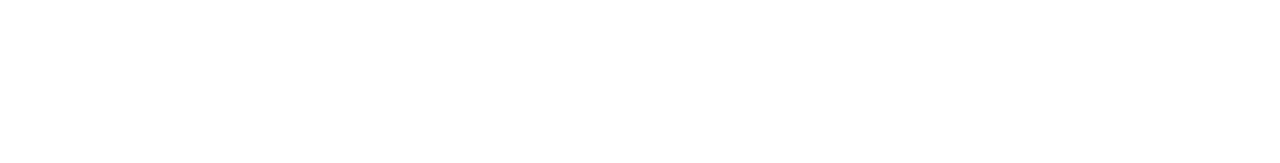
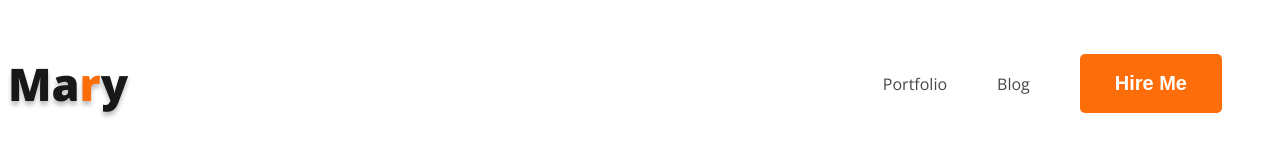
Before and after one commit to Md-Shohanul-Islam/webdeveloper-portfolio, a plain HTML site: page index.html in a window 1280 px wide. Drawn offline with nearby package versions, Linux system fonts and the light colour scheme.

Commit message:
added navigation bar

```diff
--- a/index.html
+++ b/index.html
@@ -4,10 +4,23 @@
     <meta charset="UTF-8">
     <meta name="viewport" content="width=device-width, initial-scale=1.0">
     <title>Web Developer Portfolio</title>
+
+    <link rel="preconnect" href="https://fonts.googleapis.com">
+    <link rel="preconnect" href="https://fonts.gstatic.com" crossorigin>
+    <link href="https://fonts.googleapis.com/css2?family=Open+Sans:wght@400;700;800&display=swap" rel="stylesheet">
+
+    <link rel="stylesheet" href="/styles/portfolio.css">
 </head>
 <body>
     <header>
-
+        <nav>
+            <h3 class="nav-title">Ma<span class="primary-text">r</span>y</h3>
+            <ul>
+                <li><a href="">Portfolio</a></li>
+                <li><a href="">Blog</a></li>
+                <li><button class="primary-btn">Hire Me</button></li>
+            </ul>
+        </nav>
     </header>
     <main>
 
--- /dev/null
+++ b/styles/portfolio.css
@@ -0,0 +1,43 @@
+/* common shared styles */
+body{
+    font-family: 'Open Sans', sans-serif;
+}
+.primary-text{
+    color: #FD6E0A;
+}
+.primary-btn{
+    background-color: #FD6E0A;
+    color: #FFF;
+    font-size: 20px;
+    font-weight: 700;
+    border: 0;
+    border-radius: 5px;
+    padding: 18px 35px;
+}
+
+/* nav related styles */
+nav{
+    display: flex;
+
+    justify-content: space-between;
+    align-items: center;
+}
+.nav-title{
+    color: var(--Dark-01, #181818);
+    text-shadow: 0px 4px 4px rgba(0, 0, 0, 0.25);
+    font-size: 45px;
+    font-weight: 800;
+}
+
+nav > ul{
+    display: flex;
+    align-items: center;
+}
+nav li{
+    list-style: none;
+    margin-right: 50px;
+}
+nav a{
+    text-decoration: none;
+    color: #474747;
+}
```
